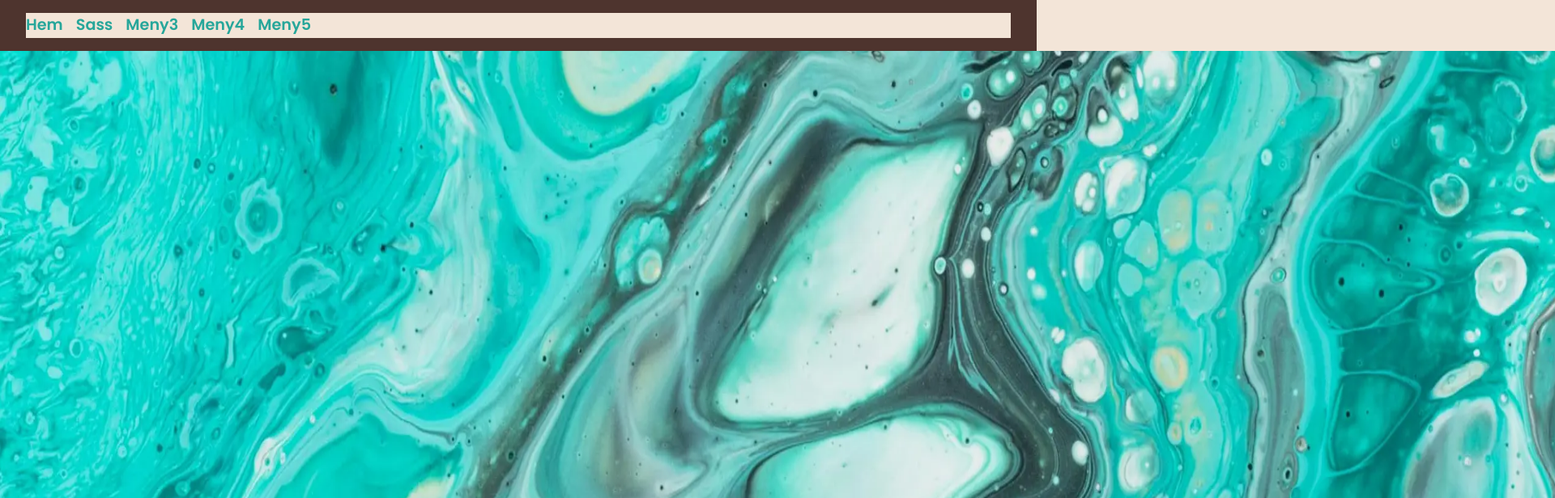
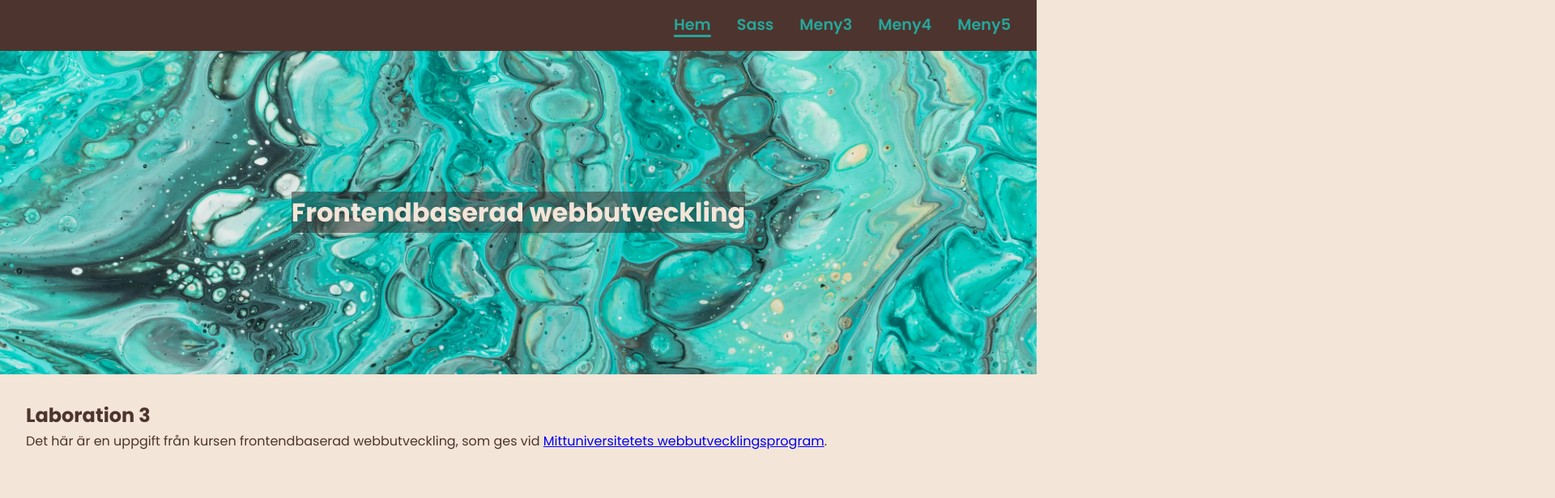
Before and after one commit to JohannaHannahoJ/labb_3-5, a website built with Vite: page index.html in a window 1280 px wide. Shown: the top 616 px of the page at 81% size, 1920 px wide, since content can reach past the window. Built offline with nearby package versions, Linux system fonts and the light colour scheme.

Commit message:
Lägg till index Fixa innehåll och style till index skapa hamburgermeny

```diff
--- a/index.html
+++ b/index.html
@@ -16,6 +16,15 @@
 
 <body>
   <header>
+    <button class="hamburger" id="hamburger" aria-label="Öppna meny" aria-expanded="false" aria-controls="nav-links">
+
+      <svg class="icon-hamburger" viewBox="0 0 24 24" width="50" height="50">
+        <path d="M3 6h18M3 12h18M3 18h18" stroke="currentColor" stroke-width="2" />
+      </svg>
+      <svg class="icon-close" viewBox="0 0 24 24" width="50" height="50">
+        <path d="M6 6l12 12M6 18L18 6" stroke="currentColor" stroke-width="2" stroke-linecap="round" />
+      </svg>
+    </button>
     <nav>
       <ul class="topnav">
         <li><a href="/" aria-current="page">Hem</a></li>
@@ -29,23 +38,11 @@
   <main>
     <div class="hero">
       <picture>
-        <source
-          media="(min-width: 768px)"
-          srcset="/bilder/hero-home-desktop.webp 5290w"
-          sizes="100vw"
+        <source media="(min-width: 769px)" srcset="/bilder/hero-home-desktop.webp 5290w" sizes="100vw"
           type="image/webp">
-        <source
-          media="(min-width: 768px)"
-          srcset="/bilder/hero-home-desktop.jpg 5290w"
-          sizes="100vw"
-          type="image/jpg">
-        <source
-          srcset="/bilder/hero-home-mobile.webp 4000w"
-          sizes="100vw"
-          type="image/webp">
-        <img src="/bider/hero-home-mobile.jpg"
-          width="4000" height="3200"
-          alt="" fetchpriority="high">
+        <source media="(min-width: 769px)" srcset="/bilder/hero-home-desktop.jpg 5290w" sizes="100vw" type="image/jpg">
+        <source srcset="/bilder/hero-home-mobile.webp 4000w" sizes="100vw" type="image/webp">
+        <img src="/bilder/hero-home-mobile.jpg" width="4000" height="3200" alt="" fetchpriority="high">
       </picture>
       <h1>Frontendbaserad webbutveckling</h1>
     </div>
--- a/src/css/_layout.scss
+++ b/src/css/_layout.scss
@@ -2,27 +2,160 @@
 grid, flexbox och containers.*/
 
 @use "base";
+@use "sass:color";
 
 header {
   background-color: base.$primary-dark-color;
   padding: 1rem 2rem;
+  position: relative;
+
+  display: flex;
+  justify-content: flex-end;
+  align-items: center;
+
 
   nav {
+    position: absolute;
+    top: 100%;
+    left: 0;
+    width: 100%;
     background-color: base.$primary-light-color;
+    display: none;
+    z-index: 10;
+  }
 
-    ul {
-      display: flex;
-      gap: 1rem;
-      list-style: none;
+  nav.active {
+    display: block;
+  }
+
+  .topnav {
+    list-style: none;
+    display: flex;
+    flex-direction: column;
+    gap: 1rem;
+    padding: 1rem;
+  }
+
+  .hamburger {
+    background: none;
+    border: none;
+    color: base.$primary-light-color;
+    cursor: pointer;
+    padding: 0;
+    display: flex;
+    align-items: center;
+
+    .icon-close {
+      display: none;
     }
 
+    &.active {
+      .icon-hamburger {
+        display: none;
+      }
 
-    a {
+      .icon-close {
+        display: block;
+      }
+    }
+  }
+
+  a {
     text-decoration: none;
     font-size: 1.2rem;
     color: base.$primary-pop-color;
     font-weight: 600;
+  }
+}
 
+@media (min-width: 769px) {
+  header {
+    display: flex;
+    align-items: center;
+
+    .hamburger {
+      display: none;
+    }
+
+    nav {
+      position: static;
+      display: block;
+      margin-left: auto;
+      width: auto;
+      background: none;
+
+      .topnav {
+        flex-direction: row;
+        padding: 0;
+        gap: 2rem;
+      }
+
+      a[aria-current="page"] {
+        font-weight: 600;
+        text-decoration: underline;
+        text-decoration-thickness: 3px;
+        text-underline-offset: 6px;
+      }
     }
   }
 }
+
+.hero {
+  position: relative;
+  width: 100%;
+  height: 70vh;
+  display: flex;
+  justify-content: center;
+  align-items: center;
+  text-align: center;
+  overflow: hidden;
+
+  picture,
+  img {
+    width: 100%;
+    height: 100%;
+    object-fit: cover;
+    display: block;
+    position: absolute;
+    top: 0;
+    z-index: -1;
+  }
+
+  h1 {
+    z-index: 1;
+    color: base.$primary-light-color;
+    background-color: color.change(color.scale(base.$primary-dark-color, $lightness: -20%, $saturation: -70%),
+        $alpha: 0.5);
+  }
+
+  @media (min-width: 769px) {
+    height: 50vh;
+  }
+
+}
+
+article {
+  padding: 2rem;
+}
+
+footer {
+  background-color: base.$primary-dark-color;
+  color: base.$primary-light-color;
+  text-align: center;
+  padding: 2rem;
+}
+
+html,
+body {
+  height: 100%;
+}
+
+body {
+  display: flex;
+  flex-direction: column;
+  min-height: 100vh;
+}
+
+main {
+  flex: 1;
+}
--- a/src/css/main.scss
+++ b/src/css/main.scss
@@ -4,3 +4,4 @@
 @use "base";
 @use "components";
 @use "layout";
+@use "sass:color";
--- a/src/js/main.js
+++ b/src/js/main.js
@@ -1 +1,9 @@
-console.log("hello");
+const hamburger = document.getElementById("hamburger");
+const nav = document.querySelector("nav");
+
+hamburger.addEventListener("click", () => {
+  nav.classList.toggle("active");
+  hamburger.classList.toggle("active");
+  const expanded = hamburger.classList.contains("active");
+  hamburger.setAttribute("aria-expanded", expanded);
+});
```
Also changed, not shown: public/bilder/close.svg (added), public/bilder/ham_menu.svg (added).
